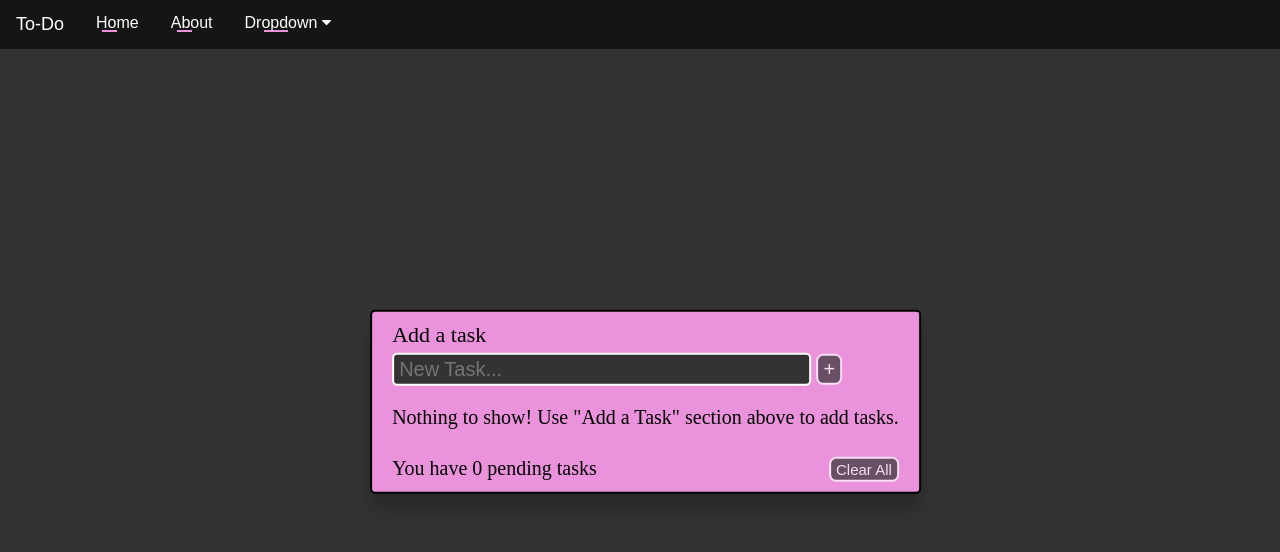
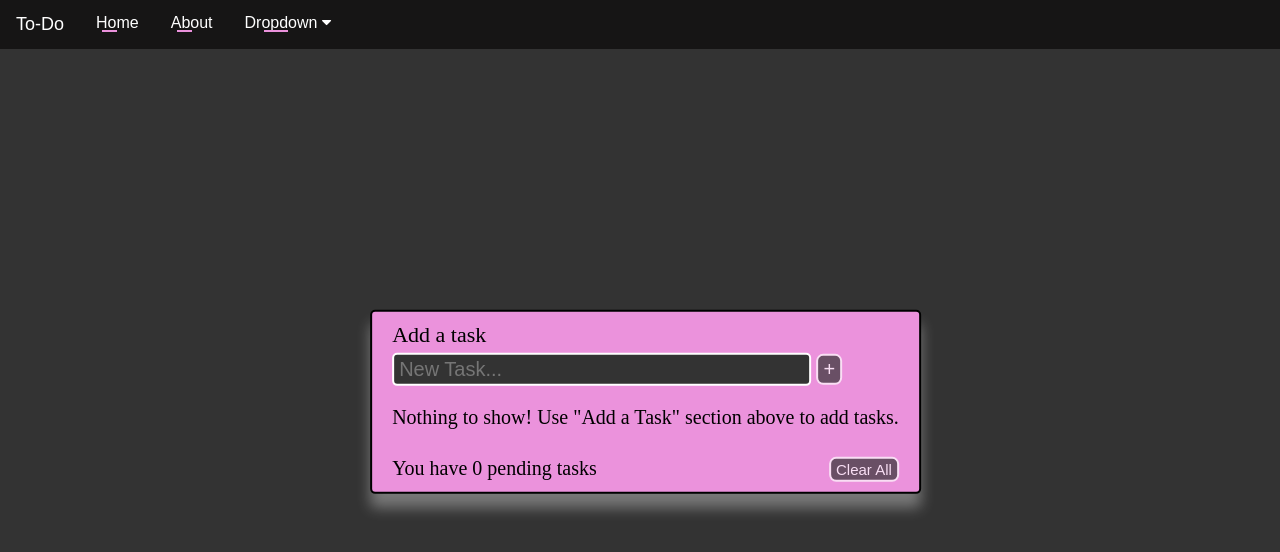
Before and after one commit to divyajain11/to-do.github.io, a plain HTML site: page main.html in a window 1280 px wide. Drawn offline with Linux system fonts and the light colour scheme.

Commit message:
commit on 'main'

```diff
--- a/css/main.css
+++ b/css/main.css
@@ -146,7 +146,7 @@ li{
     border: 2px solid black;
     border-radius: 5px;
     padding: 10px 20px;
-    box-shadow: 0px 16px 16px 0px rgba(0,0,0,0.2);
+    box-shadow: 0px 14px 14px 0px rgba(255, 255, 255, 0.342);
     font-size: 20px;
 }
 
```
